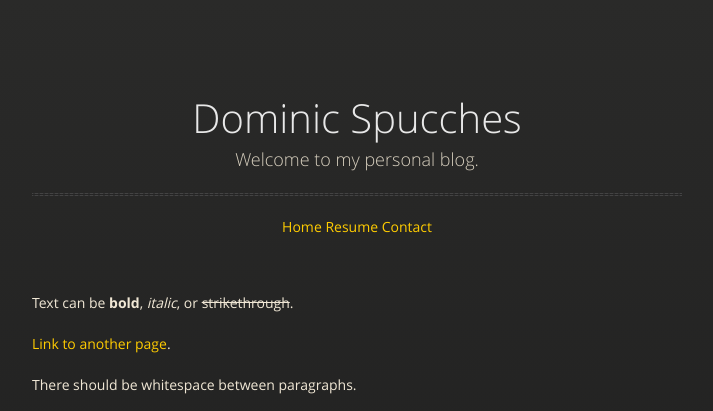
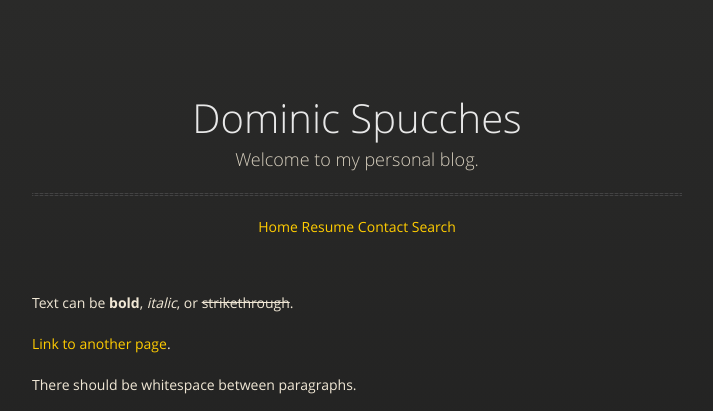
Before and after one commit to dspucches/dspucches.github.io, a Jekyll site: the page built from index.md, in a window 1280 px wide. Shown: the top 411 px of the page, without its empty margins (283-996 px from the left). Built offline with Jekyll 4.4.1, drawn with Linux system fonts in a browser that asks for light colours.

Commit message:
Update default.html

```diff
--- a/_layouts/default.html
+++ b/_layouts/default.html
@@ -42,6 +42,7 @@
           <a href="#" class="button primary">Home</a>
           <a href="#" class="button">Resume</a>
           <a href="#" class="button">Contact</a>
+          <a href="#" class="button icon search">Search</a>
           </center>
           <!--<span class="credits left">Project maintained by <a href="{{ site.github.owner_url }}">{{ site.github.owner_name }}</a></span>
           <span class="credits right">Hosted on GitHub Pages &mdash; Theme by <a href="https://twitter.com/mattgraham">mattgraham</a></span>-->
```
